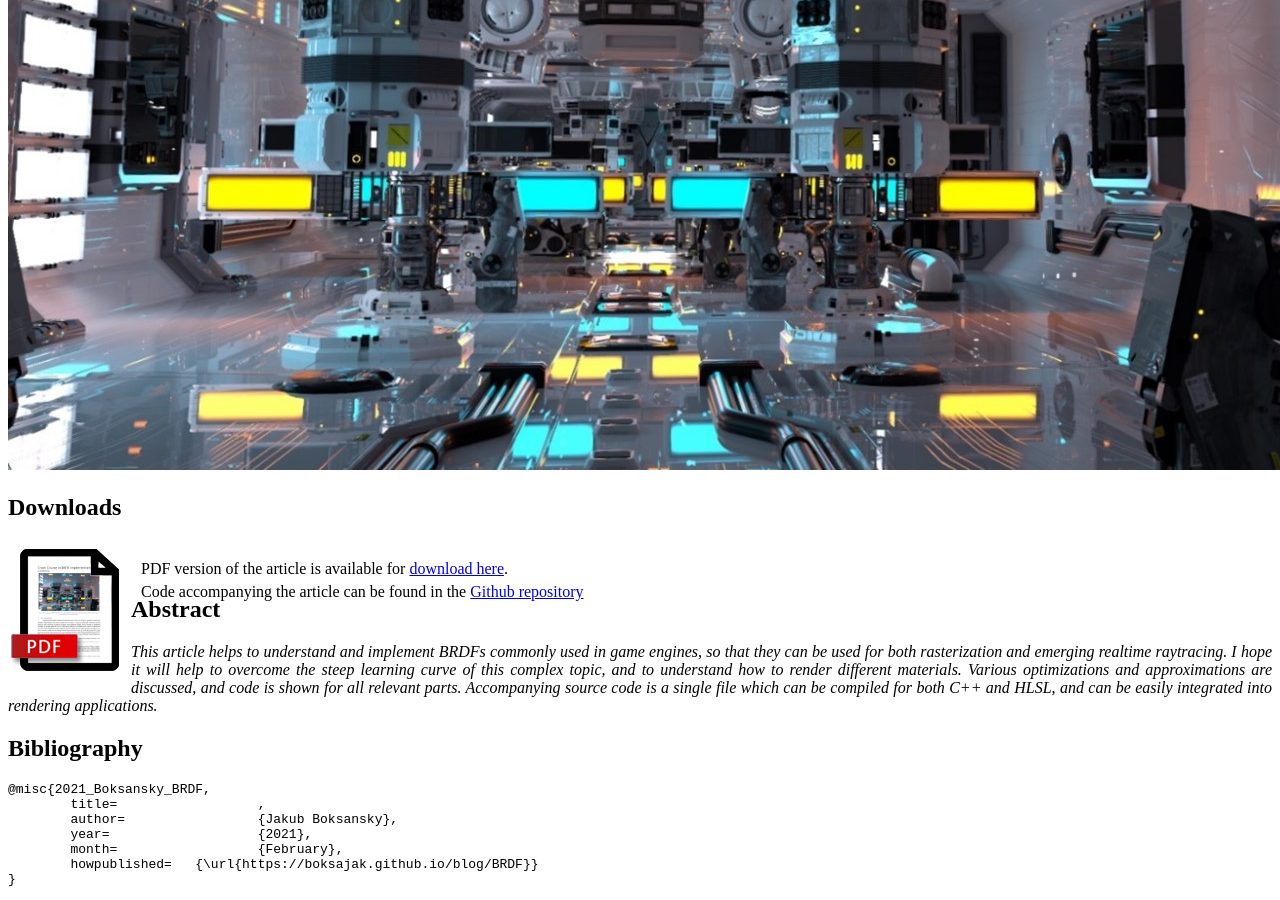
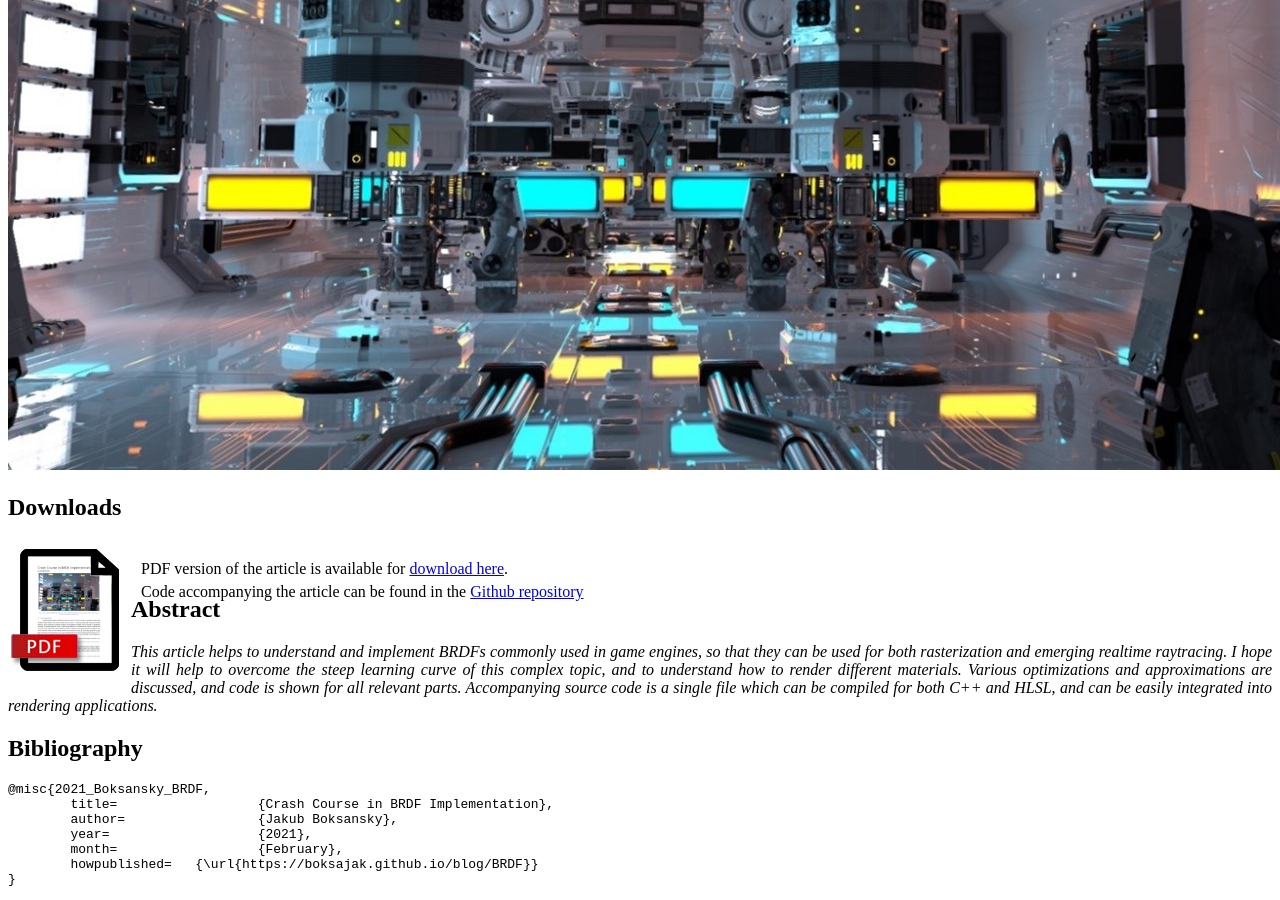
Before and after one commit to jboksansky/boksajak.github.io, a Jekyll site: the page built from _posts/2021-28-02-BRDF.md, in a window 1280 px wide and 900 px high, scrolled down 601 px. Built offline with Jekyll 4.4.1, drawn with Linux system fonts in a browser that asks for light colours; nearby versions of some CDN libraries.

Commit message:
bibtex fix

````diff
--- a/_posts/2021-28-02-BRDF.md
+++ b/_posts/2021-28-02-BRDF.md
@@ -43,7 +43,7 @@ both C++ and HLSL, and can be easily integrated into rendering applications.
 ## Bibliography
 ```
 @misc{2021_Boksansky_BRDF,
-	title=			{{Crash Course in BRDF Implementation}},
+	title=			{Crash Course in BRDF Implementation},
 	author=			{Jakub Boksansky},
 	year=			{2021},
 	month=			{February},
````
